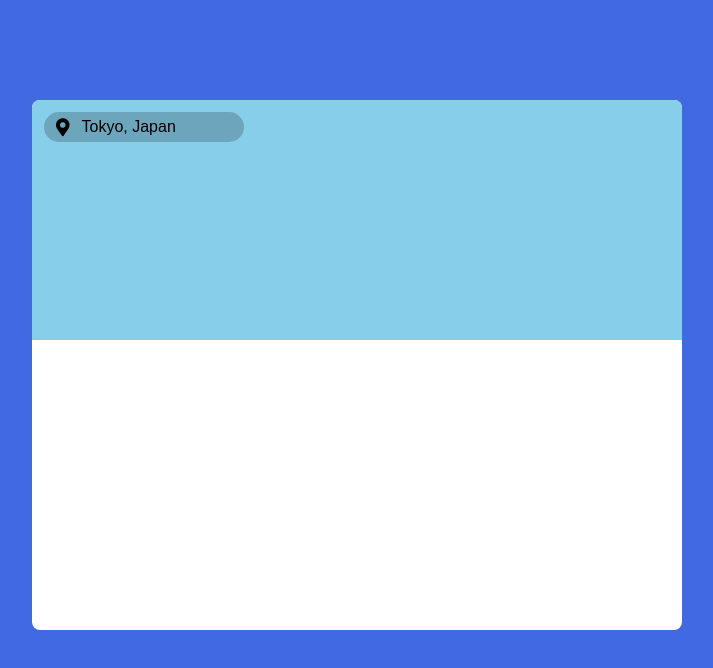
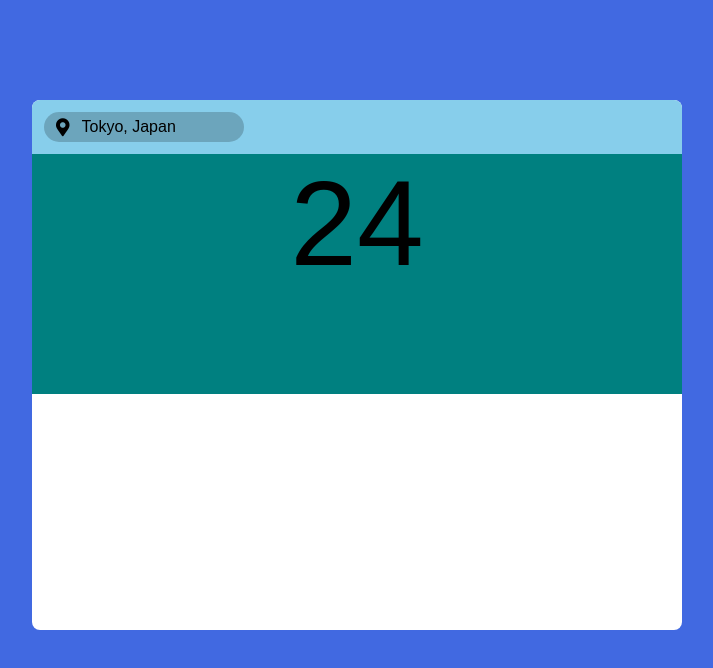
Before and after one commit to balkarjun/vue-forecaster, a Vue app: page / in a window 1280 px wide. Shown: the top 668 px of the page, without its empty margins (283-996 px from the left). Built offline with nearby package versions, Linux system fonts and the light colour scheme.

Commit message:
Display temperature

```diff
--- a/src/App.vue
+++ b/src/App.vue
@@ -6,6 +6,9 @@
           <i class="fas fa-map-marker-alt"></i>
           <input type="text" value="Tokyo, Japan">
         </div>
+      </div>
+      <div class="middle">
+        {{ temp }}
       </div>
     </section>
     <section>
@@ -19,7 +22,8 @@ export default {
   name: 'app',
   data() {
     return {
-      response: null
+      response: null,
+      temp: 24
     }
   },
   created() {
@@ -480,4 +484,11 @@ input {
   border: none;
   outline: none;
 }
+
+.middle {
+  background-color: teal;
+  height: 100%;
+  font-size: 120px;
+  text-align: center;
+}
 </style>
```
